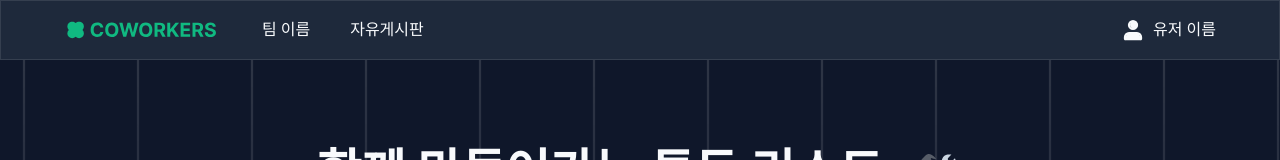
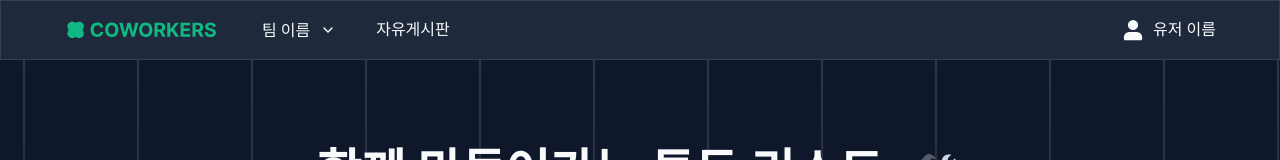
Before and after one commit to part4-team5/checkmate, a Next.js app: page / in a window 1280 px wide. Shown: the top 160 px of the page. Built offline with nearby package versions, Linux system fonts and the light colour scheme; a web font is replaced by a local one.

Commit message:
✨ feat : 팀, 유저 드롭다운 메뉴 추가

```diff
--- a/app/_components/header.tsx
+++ b/app/_components/header.tsx
@@ -1,14 +1,66 @@
+"use client";
+
+import DropDown from "@/app/_components/Dropdown";
+import CheckIcon from "@/public/icons/CheckIcon";
 import LogoTypoIcon from "@/public/icons/LogoTypoIcon";
 import MenuIcon from "@/public/icons/MenuIcon";
 import UserIcon from "@/public/icons/UserIcon";
 import Link from "next/link";
+import { useRouter } from "next/navigation";
 
 export default function Header() {
+	const router = useRouter();
+
 	// TODO: 유저 정보로 로그인 여부 확인
 	const isUser = true;
 
+	const userDropdown = [
+		{
+			text: "마이 히스토리",
+			onClick: () => {
+				router.push("/my-history");
+			},
+		},
+		{
+			text: "계정 설정",
+			onClick: () => {
+				router.push("/my-page");
+			},
+		},
+		{
+			text: "팀 참여",
+			onClick: () => {
+				router.push("/team-portals");
+			},
+		},
+		{
+			text: "로그아웃",
+			onClick: () => {
+				// TODO: 로그아웃 처리
+				console.log("로그아웃");
+			},
+		},
+	];
+
+	// TODO: 팀 목록 받아오기
+	const teamId = "1";
+	const teamDropdown = [
+		{
+			text: "팀 이름 1",
+			onClick: () => {
+				router.push(`/team-page/${teamId}`);
+			},
+		},
+		{
+			text: "팀 이름 2",
+			onClick: () => {
+				router.push(`/team-page/${teamId}`);
+			},
+		},
+	];
+
 	return (
-		<header className="h-[60px] border border-border-primary/10 bg-background-secondary text-text-primary">
+		<header className="z-50 h-[60px] border border-border-primary/10 bg-background-secondary text-text-primary">
 			<div className="mx-auto flex size-full max-w-screen-desktop items-center gap-4 px-4 tablet:gap-10 tablet:px-6">
 				{/* 모바일 메뉴 드롭다운? 사이드바? */}
 				<button type="button" aria-label="Menu" className="block tablet:hidden">
@@ -22,14 +74,24 @@ export default function Header() {
 				</Link>
 
 				{isUser && (
-					<div className="h flex w-full items-center justify-end tablet:justify-between">
+					<div className="z-50 flex w-full items-center justify-end tablet:justify-between">
 						<nav className="hidden tablet:flex">
-							<ul className="flex gap-10">
-								{/* TODO: 드롭다운 추가 */}
+							<ul className="flex items-center gap-10">
 								<li>
-									<button type="button" className="text-lg font-medium">
-										{/* 팀 이름 받아오기 */}팀 이름
+									<DropDown
+										options={teamDropdown}
+										gapX={10}
+										gapY={-10}
+										anchorOrigin={{ vertical: "bottom", horizontal: "left" }}
+										overlayOrigin={{ vertical: "top", horizontal: "left" }}
+									>
+										<button type="button" className="flex items-center gap-[10px] text-lg font-medium">
+											{/* 현재 팀 이름 받아오기 */}팀 이름
+											<div className="">
+												<CheckIcon width={16} height={16} />
+											</div>
 										</button>
+									</DropDown>
 								</li>
 								<li>
 									<Link href="/boards" className="text-lg font-medium">
@@ -39,7 +101,12 @@ export default function Header() {
 							</ul>
 						</nav>
 
-						{/* TODO: 드롭다운 추가 */}
+						<DropDown
+							options={userDropdown}
+							gapX={10}
+							anchorOrigin={{ vertical: "bottom", horizontal: "right" }}
+							overlayOrigin={{ vertical: "top", horizontal: "right" }}
+						>
 							<button type="button" aria-label="User" className="flex gap-2">
 								<div className="size-4 tablet:size-6">
 									<UserIcon width="100%" height="100%" />
@@ -47,6 +114,7 @@ export default function Header() {
 
 								<span className="hidden desktop:block">유저 이름</span>
 							</button>
+						</DropDown>
 					</div>
 				)}
 			</div>
--- a/public/icons/CheckIcon.tsx
+++ b/public/icons/CheckIcon.tsx
@@ -2,13 +2,9 @@
 
 import React from "react";
 
-interface CheckIconProps {
-	color?: string;
-}
-
-function CheckIcon({ color = "#F8FAFC" }: CheckIconProps) {
+function CheckIcon({ width, height, color = "#F8FAFC" }: { width: number | string; height: number | string; color?: string }) {
 	return (
-		<svg width="16" height="16" viewBox="0 0 16 16" fill="none" xmlns="http://www.w3.org/2000/svg">
+		<svg width={width} height={height} viewBox="0 0 16 16" fill="none" xmlns="http://www.w3.org/2000/svg">
 			<path d="M4 6L8 10L12 6" stroke={color} strokeWidth="1.5" strokeLinecap="round" strokeLinejoin="round" />
 		</svg>
 	);
```
Lines whose indentation alone changed are shown as unchanged.
